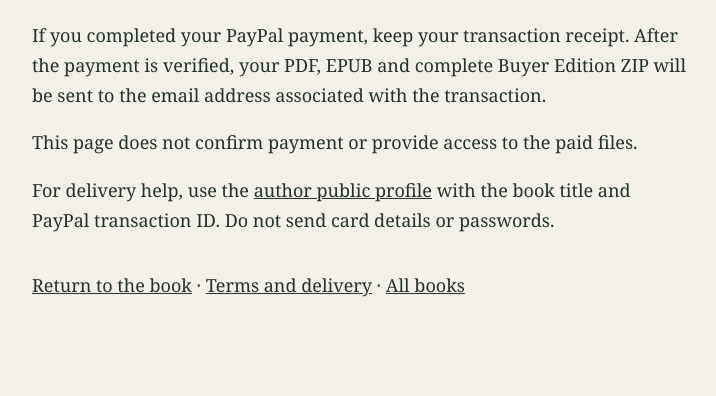
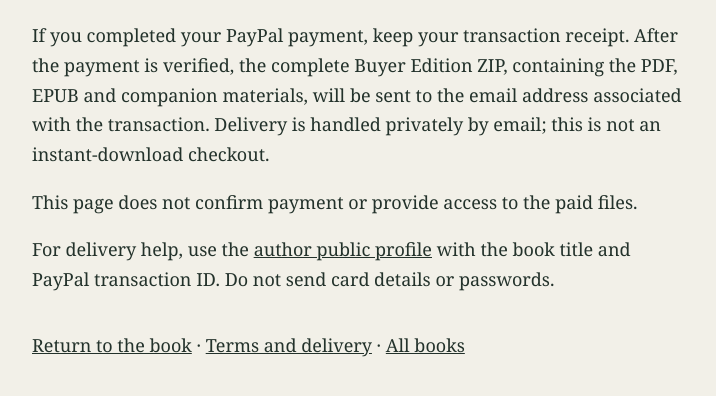
Before and after one commit to Joenasriani/structure-of-life-book, a plain HTML site: page delivery.html in a window 1280 px wide. Shown: the part 204-600 px from the top of the page, without its empty margins (278-994 px from the left). Drawn offline with Linux system fonts and the light colour scheme.

Commit message:
Clarify Buyer Edition fulfilment

```diff
--- a/delivery.html
+++ b/delivery.html
@@ -1,4 +1,4 @@
 <!doctype html>
 <html lang="en"><head><meta charset="utf-8"><meta name="viewport" content="width=device-width,initial-scale=1"><meta name="robots" content="noindex,nofollow"><title>Delivery | The Structure of Life</title>
 <style>body{margin:0;background:#f2f0e8;color:#23322b;font:18px/1.65 Georgia,serif}main{max-width:660px;margin:8vh auto;padding:32px}h1{font-size:40px;line-height:1.15;font-weight:400}a{color:inherit}small{font:13px/1.5 Arial,sans-serif;letter-spacing:.06em}nav{margin-top:36px}</style></head>
-<body><main><small>THE STRUCTURE OF LIFE</small><h1>Receiving your book</h1><p>If you completed your PayPal payment, keep your transaction receipt. After the payment is verified, your PDF, EPUB and complete Buyer Edition ZIP will be sent to the email address associated with the transaction.</p><p>This page does not confirm payment or provide access to the paid files.</p><p>For delivery help, use the <a href="https://joe-nasr-signals.vercel.app/">author public profile</a> with the book title and PayPal transaction ID. Do not send card details or passwords.</p><nav><a href="/">Return to the book</a> · <a href="/terms">Terms and delivery</a> · <a href="https://reasoning-and-logic.vercel.app/">All books</a></nav></main></body></html>
+<body><main><small>THE STRUCTURE OF LIFE</small><h1>Receiving your book</h1><p>If you completed your PayPal payment, keep your transaction receipt. After the payment is verified, the complete Buyer Edition ZIP, containing the PDF, EPUB and companion materials, will be sent to the email address associated with the transaction. Delivery is handled privately by email; this is not an instant-download checkout.</p><p>This page does not confirm payment or provide access to the paid files.</p><p>For delivery help, use the <a href="https://joe-nasr-signals.vercel.app/">author public profile</a> with the book title and PayPal transaction ID. Do not send card details or passwords.</p><nav><a href="/">Return to the book</a> · <a href="/terms">Terms and delivery</a> · <a href="https://reasoning-and-logic.vercel.app/">All books</a></nav></main></body></html>
```
